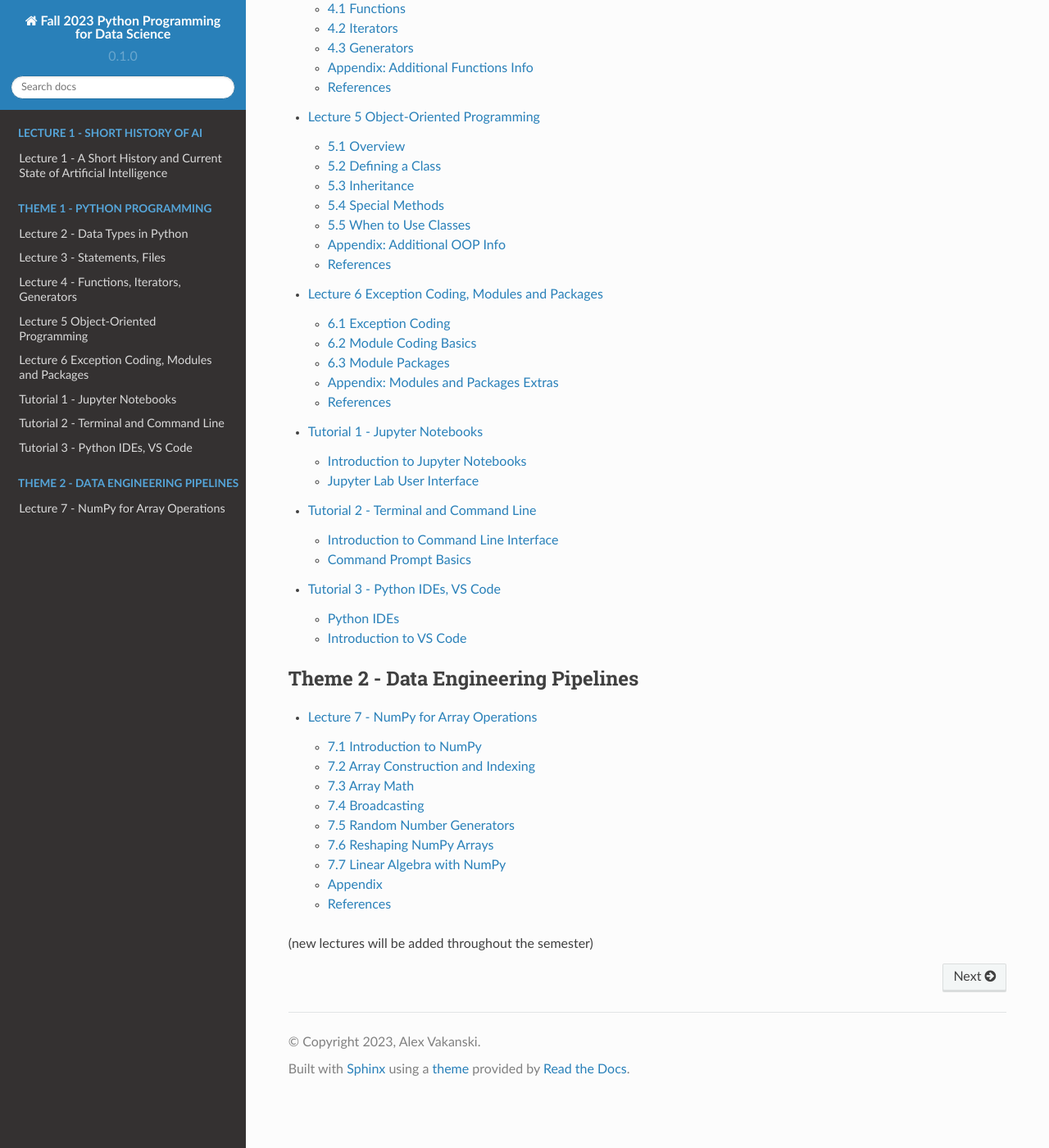
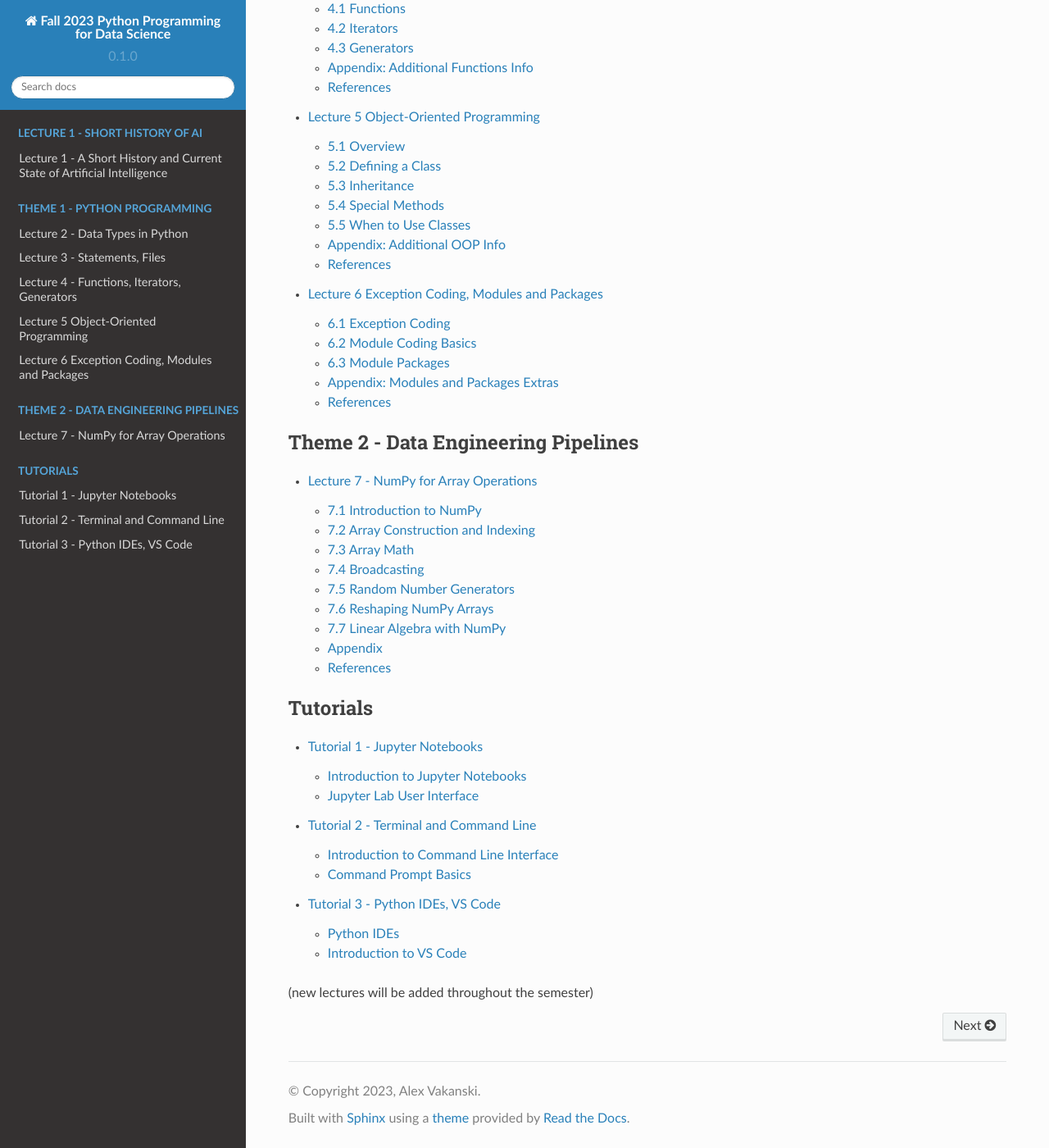
Before and after one commit to avakanski/Fall-2023-Python-Programming-for-Data-Science, a Sphinx documentation site: the page built from docs/index.rst, in a window 1280 px wide and 1400 px high, scrolled down 2235 px. Shown: the whole window at 82% size. Built offline with Sphinx 7.4.7 and the Read the Docs theme 2.0.0, drawn with Linux system fonts in a browser that asks for light colours; some of the changed lines change nothing that is shown.

Commit message:
Update index.rst

```diff
--- a/docs/index.rst
+++ b/docs/index.rst
@@ -61,9 +61,7 @@ Lectures
    Lectures/Theme_1-Python_Programming/Lecture_4-Functions,_Iterators,_Generators/Lecture_4-Functions.ipynb
    Lectures/Theme_1-Python_Programming/Lecture_5-OOP/Lecture_5-OOP.ipynb
    Lectures/Theme_1-Python_Programming/Lecture_6-Exceptions,_Modules/Lecture_6-Exceptions,_Modules.ipynb
-   Lectures/Theme_1-Python_Programming/Tutorial_1-Jupyter_Notebooks/Tutorial_1-Jupyter_Notebooks.ipynb
-   Lectures/Theme_1-Python_Programming/Tutorial_2-Terminal_and_Command_Line/Tutorial_2-Terminal_and_Command_Line.ipynb
-   Lectures/Theme_1-Python_Programming/Tutorial_3-VS_Code/Tutorial_3-VS_Code.ipynb
+
 
 .. toctree::
    :caption: Theme 2 - Data Engineering Pipelines
@@ -71,4 +69,15 @@ Lectures
 
    Lectures/Theme_2-Data_Engineering/Lecture_7-NumPy/Lecture_7-NumPy.ipynb
 
+
+.. toctree::
+   :caption: Tutorials
+   :maxdepth: 2
+
+   Lectures/Theme_1-Python_Programming/Tutorial_1-Jupyter_Notebooks/Tutorial_1-Jupyter_Notebooks.ipynb
+   Lectures/Theme_1-Python_Programming/Tutorial_2-Terminal_and_Command_Line/Tutorial_2-Terminal_and_Command_Line.ipynb
+   Lectures/Theme_1-Python_Programming/Tutorial_3-VS_Code/Tutorial_3-VS_Code.ipynb
+
+
+
 (new lectures will be added throughout the semester)
```
